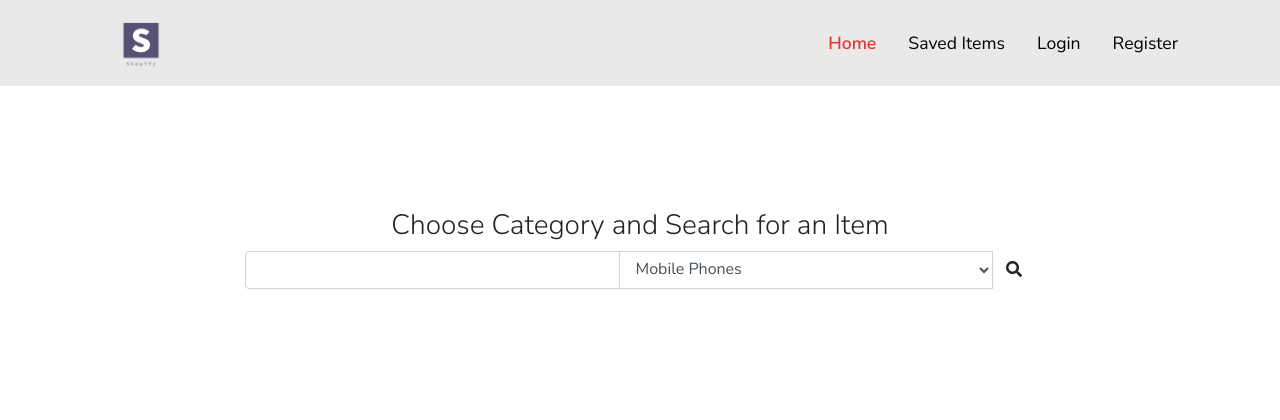
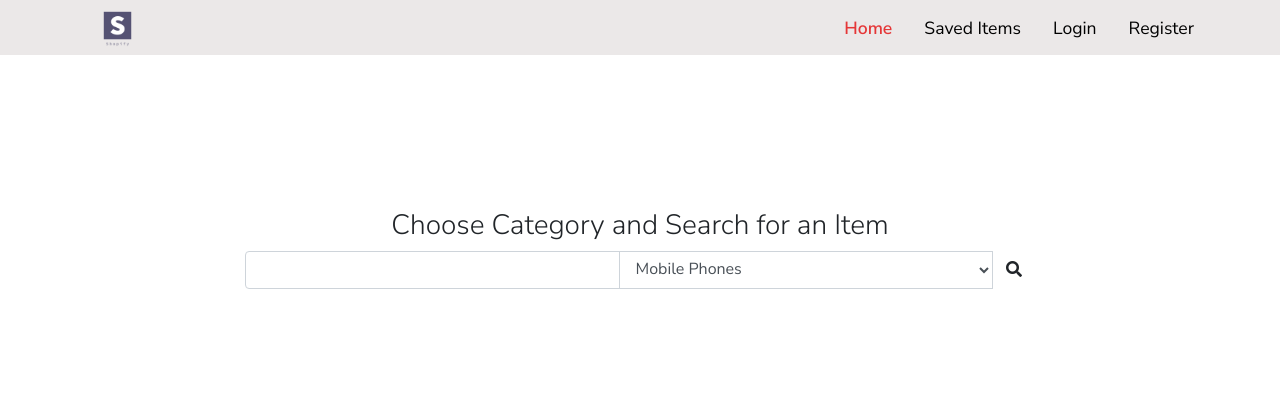
Before and after one commit to zheroin/ecommerce-aggregator, a Flask app: page / in a window 1280 px wide. Shown: the top 420 px of the page. Run offline with Flask 2, Linux system fonts and the light colour scheme; some libraries are stand-ins or nearby versions.

Commit message:
Navbar changes

```diff
--- a/app/static/style.css
+++ b/app/static/style.css
@@ -22,7 +22,6 @@ a {
 	text-decoration: none;
 }
 
-
 /* Nav bar config */
 /* Logo config */
 
@@ -32,21 +31,14 @@ a {
 	padding: 0;
 	margin-bottom: 0;
 	margin-top: 0;
-	height: 70px;
+	height: 55px;
 	width: auto;
 }
-/* .logo a{
-	font-family:poppins;
-	font-weight: bold;
-	color: #2f2e41;
-	font-size:2rem;
-	text-shadow: 2px 2px 30px rgba(0,0,0,0.2);
-	letter-spacing: 1px;
-	text-decoration: none;
+
+.logo img{
+	padding: 0;
+	margin: 0;
 }
-.logo font{
-    color:#7A72FF;
-} */
 /* Logo config end... */
 
 header {
--- a/app/templates/base.html
+++ b/app/templates/base.html
@@ -32,6 +32,7 @@
    <body>
       <header class="container-fluid">
          <nav
+            style="padding: 0px;"
             class="container navbar navbar-expand-md navbar-light"
             >
             <button
```
